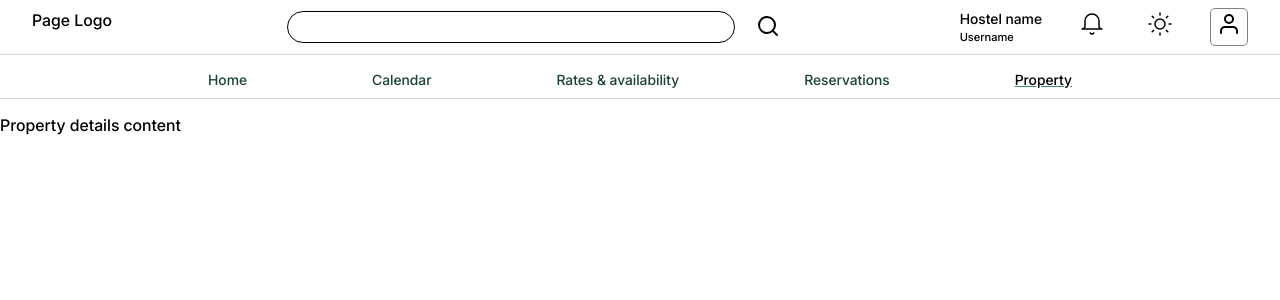
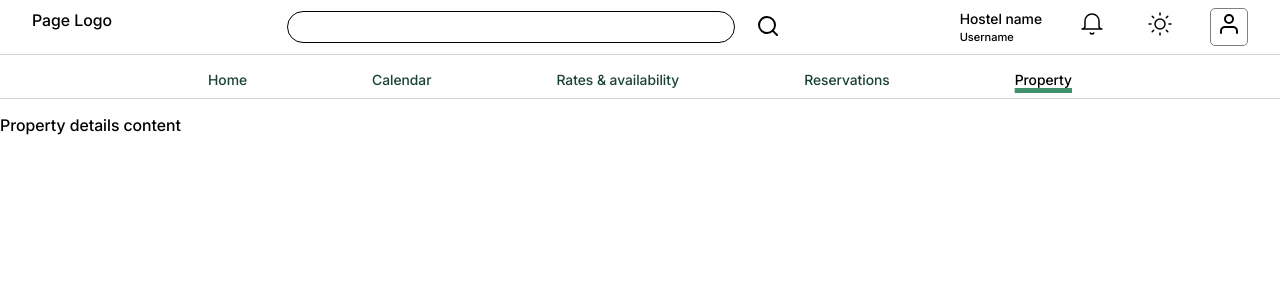
Before and after one commit to tomason182/hostel-front, a React (Vite) app: page /app/property/property-details in a window 1280 px wide. Shown: the top 300 px of the page. Built offline with nearby package versions, Linux system fonts and the light colour scheme.

Commit message:
fix: Change active class style

```diff
--- a/src/styles/NavigationMain.module.css
+++ b/src/styles/NavigationMain.module.css
@@ -14,6 +14,7 @@
 
 .active {
   text-decoration: underline;
+  text-decoration-thickness: 0.33rem;
   text-decoration-color: var(--secondary-color);
 }
 
```
